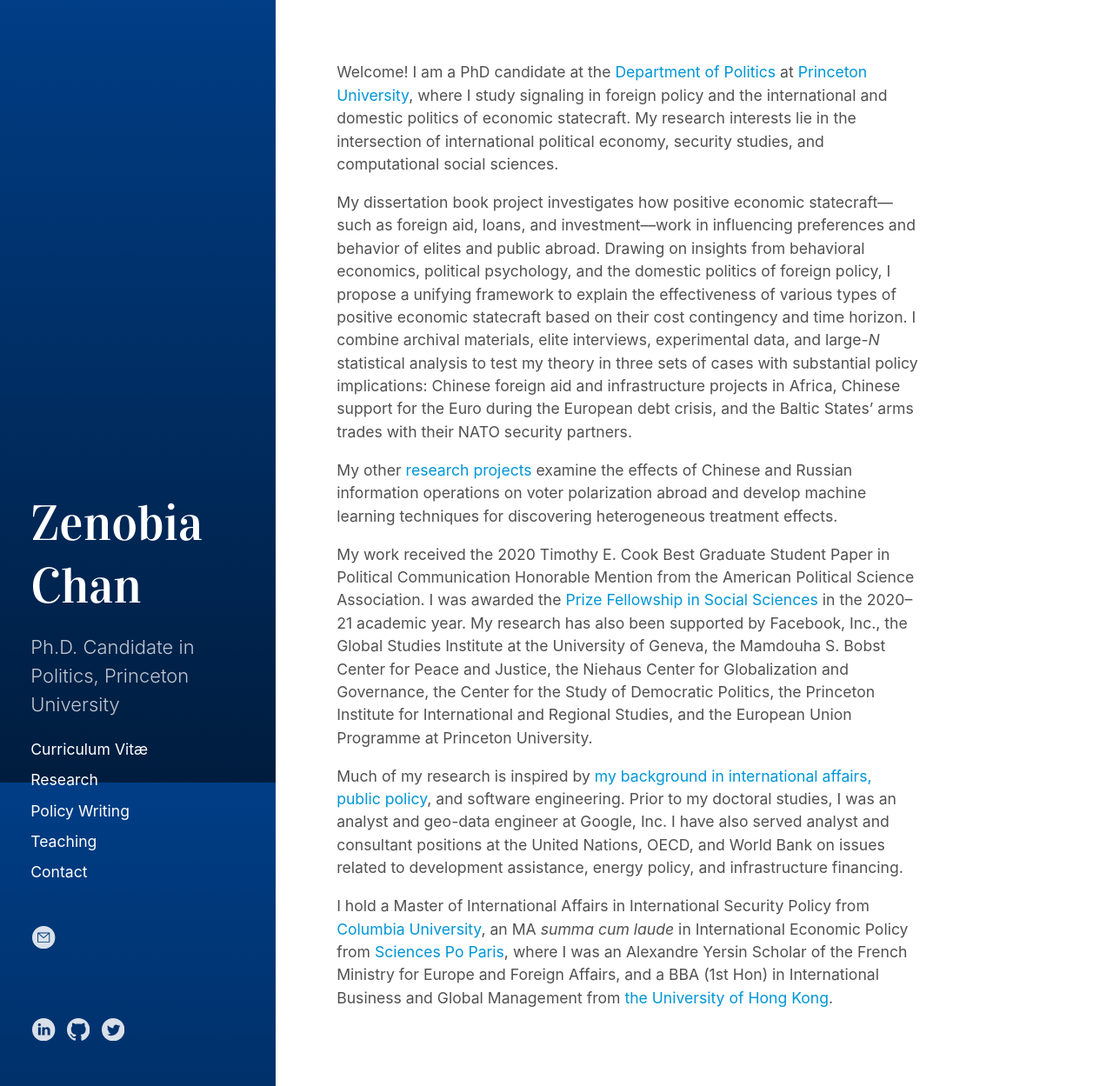
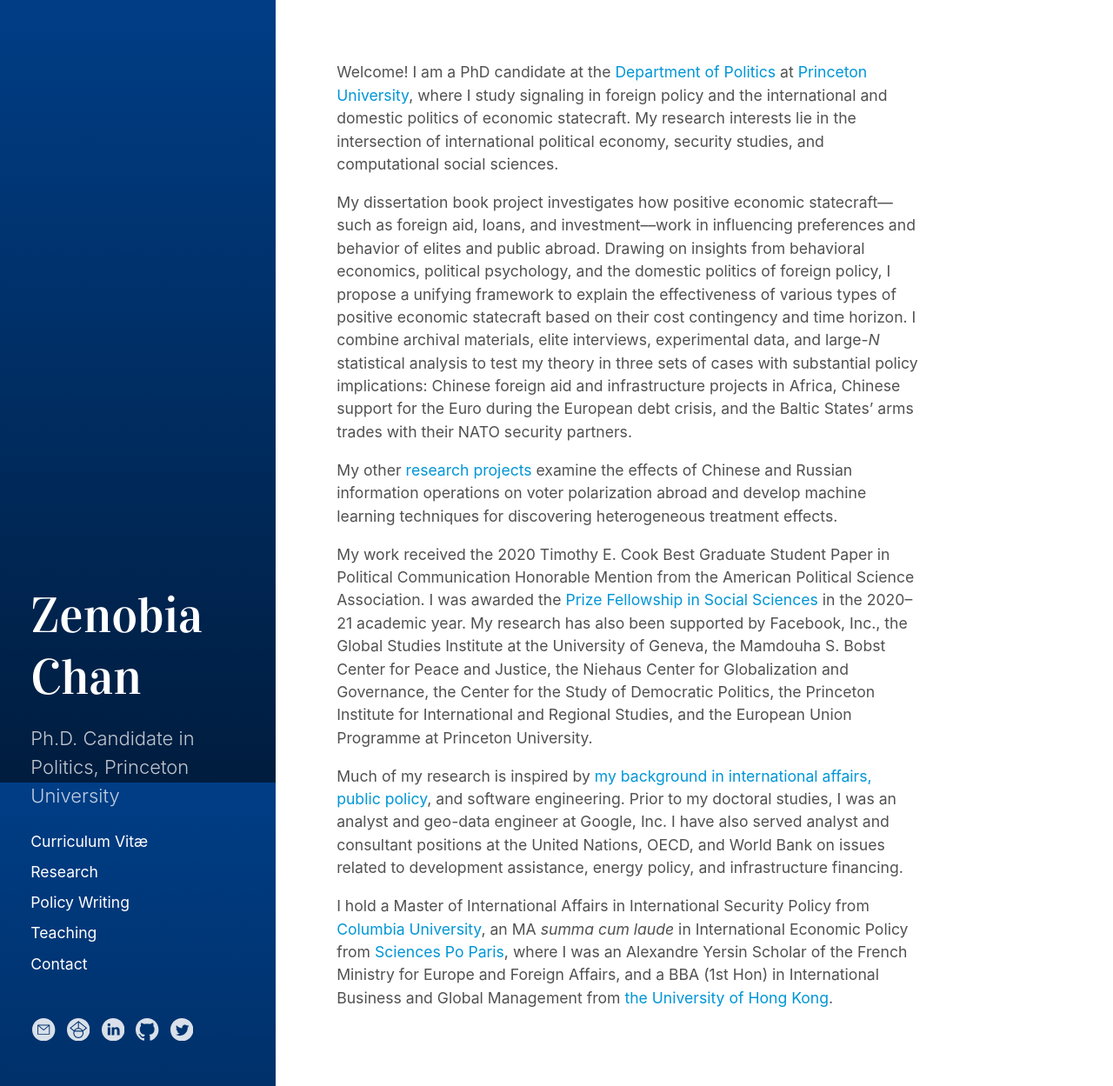
Before and after one commit to ztchan/my-website, a Jekyll site: the page built from index.html, in a window 1280 px wide and 1249 px high. Shown: the whole window at 87% size. Built offline with Jekyll 4.4.1, drawn with Linux system fonts in a browser that asks for light colours; the list of posts is cut into pages by our own code.

Commit message:
Update custom-icon-links.html

```diff
--- a/_includes/custom-icon-links.html
+++ b/_includes/custom-icon-links.html
@@ -10,7 +10,7 @@
     class="icon" title="Google Scholar" aria-label="Google Scholar"
     href="https://scholar.google.com/citations?user={{ site.googlescholar }}"
     target="_blank">
-  {% include svg/gScholar2.svg %}
+  {% include svg/gScholar.svg %}
 </a>
 
 <!--
```
